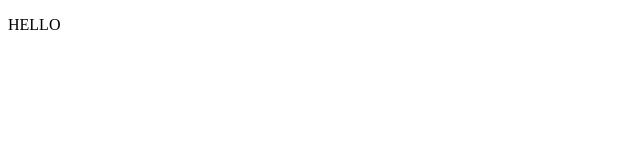
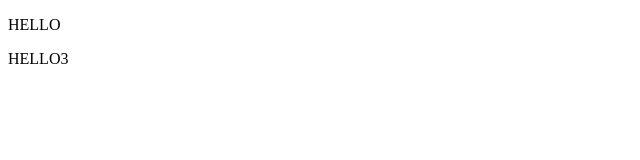
Before and after one commit to Humbatov/Test, a plain HTML site: page index.html in a window 1280 px wide. Shown: the full height of the page, 0-640 px from the left. Drawn offline with Linux system fonts and the light colour scheme.

Commit message:
Update index.html

```diff
--- a/index.html
+++ b/index.html
@@ -12,6 +12,10 @@
     <p>
         HELLO
     </p>
+     <p>
+        HELLO3
+    </p>
+
 </body>
 
 </html>
```
